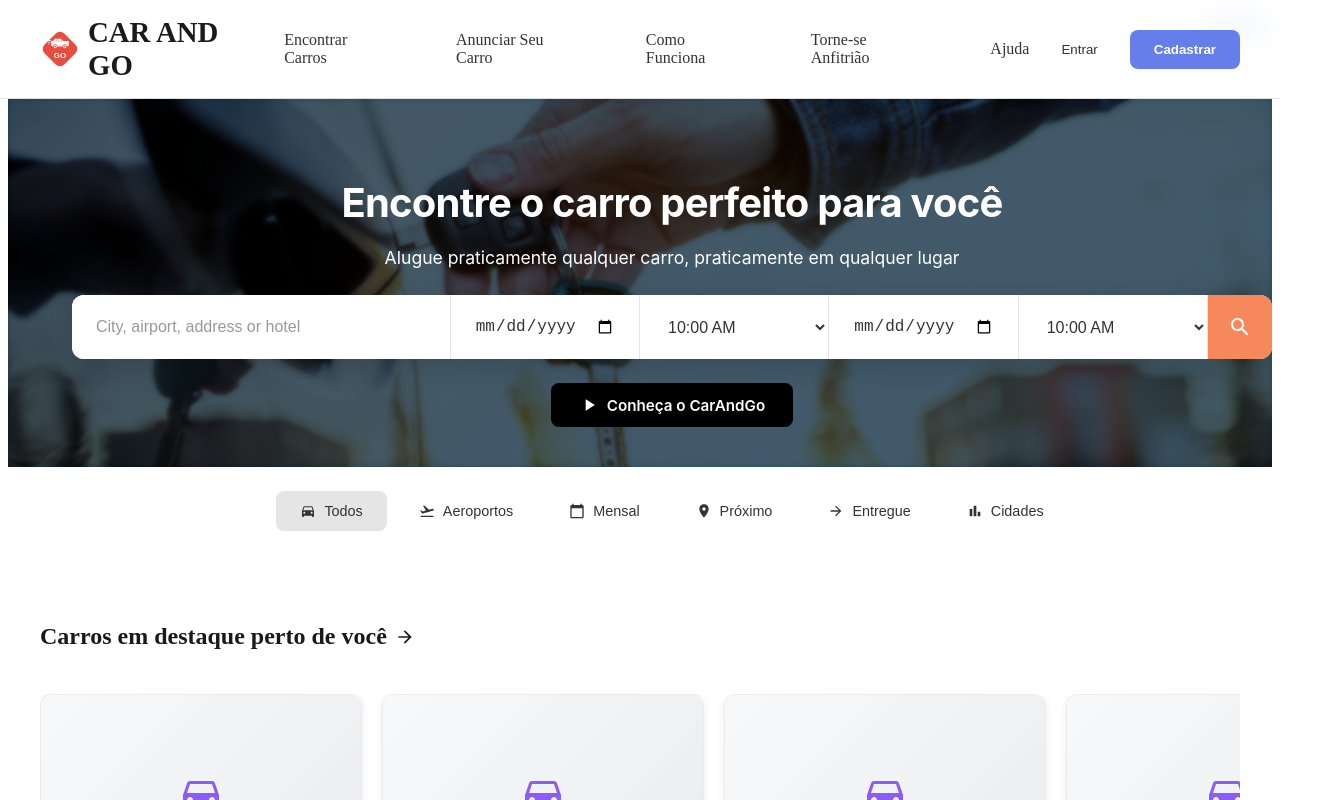
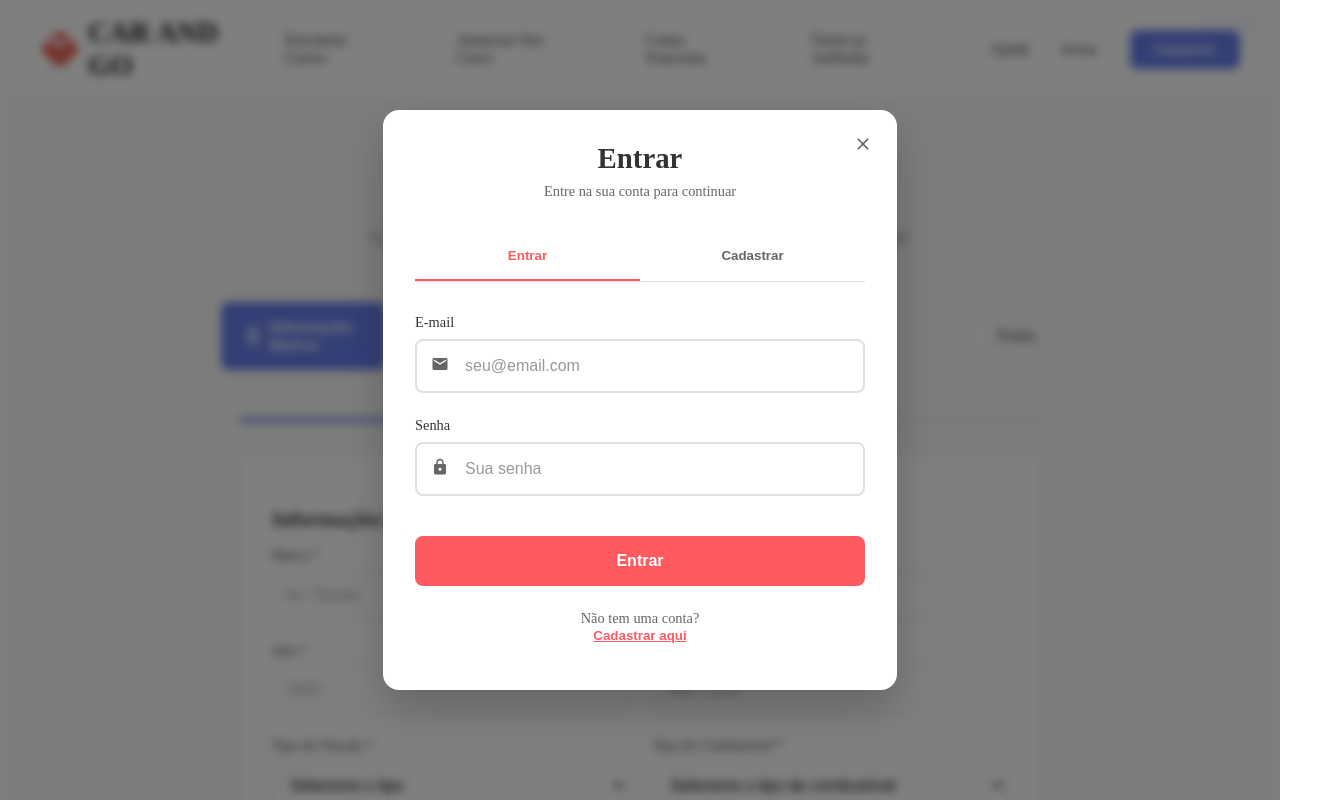
Before and after one commit to Gb6379/CarAndGoFrontend, a React app: page /list-vehicle in a window 1280 px wide. Before the commit this address led to /. Shown: the top 800 px of the page, 1336 px wide, since content can reach past the window. Built offline with nearby package versions, Linux system fonts and the light colour scheme; no server answers; the HTML template or start-up script is replaced by a standard one.

Commit message:
improvments

```diff
--- a/src/App.tsx
+++ b/src/App.tsx
@@ -89,26 +89,14 @@ function App() {
             </RouteGuard>
           } />
 
-          {/* Public vehicle browsing - accessible to all logged-in users */}
-          <Route path="/vehicles" element={
-            <RouteGuard allowedUserTypes={['lessee', 'lessor', 'both']}>
-              <VehicleListPage />
-            </RouteGuard>
-          } />
-          <Route path="/vehicle/:id" element={
-            <RouteGuard allowedUserTypes={['lessee', 'lessor', 'both']}>
-              <VehicleDetailPage />
-            </RouteGuard>
-          } />
+          {/* Public vehicle browsing - accessible to all users */}
+          <Route path="/vehicles" element={<VehicleListPage />} />
+          <Route path="/vehicle/:id" element={<VehicleDetailPage />} />
 
           {/* Lessee-only routes */}
 
           {/* Lessor-only routes */}
-          <Route path="/list-vehicle" element={
-            <RouteGuard allowedUserTypes={['lessor', 'both']} redirectTo="/vehicles">
-              <ListVehiclePage />
-            </RouteGuard>
-          } />
+          <Route path="/list-vehicle" element={<ListVehiclePage />} />
           <Route path="/vehicles/my" element={
             <RouteGuard allowedUserTypes={['lessor', 'both']} redirectTo="/vehicles">
               <MyCarsPage />
--- a/src/components/AuthModal.tsx
+++ b/src/components/AuthModal.tsx
@@ -8,6 +8,7 @@ interface AuthModalProps {
   isOpen: boolean;
   onClose: () => void;
   initialMode?: 'login' | 'register';
+  redirectOnSuccess?: string | null; // If null, don't redirect. If string, redirect to that path
 }
 
 const ModalOverlay = styled.div<{ isOpen: boolean }>`
@@ -225,7 +226,7 @@ const ErrorMessage = styled.div`
   border-left: 4px solid #c33;
 `;
 
-const AuthModal: React.FC<AuthModalProps> = ({ isOpen, onClose, initialMode = 'login' }) => {
+const AuthModal: React.FC<AuthModalProps> = ({ isOpen, onClose, initialMode = 'login', redirectOnSuccess = '/dashboard' }) => {
   const [mode, setMode] = useState<'login' | 'register'>(initialMode);
   const [loading, setLoading] = useState(false);
   const [error, setError] = useState('');
@@ -272,7 +273,9 @@ const AuthModal: React.FC<AuthModalProps> = ({ isOpen, onClose, initialMode = 'l
       localStorage.setItem('user', JSON.stringify(response.user));
 
       onClose();
-      navigate('/dashboard');
+      if (redirectOnSuccess) {
+        navigate(redirectOnSuccess);
+      }
     } catch (err: any) {
       setError(err.response?.data?.message || 'Falha no login. Tente novamente.');
     } finally {
@@ -294,7 +297,9 @@ const AuthModal: React.FC<AuthModalProps> = ({ isOpen, onClose, initialMode = 'l
       localStorage.setItem('user', JSON.stringify(response.user));
 
       onClose();
-      navigate('/dashboard');
+      if (redirectOnSuccess) {
+        navigate(redirectOnSuccess);
+      }
     } catch (err: any) {
       setError(err.response?.data?.message || 'Falha no cadastro. Tente novamente.');
     } finally {
--- a/src/pages/HomePage.tsx
+++ b/src/pages/HomePage.tsx
@@ -988,7 +988,7 @@ const HomePage: React.FC = () => {
           <HeroContent>
             <HeroTitle>Encontre o carro perfeito para você</HeroTitle>
             <HeroSubtitle>
-              Alugue praticamente qualquer carro, praticamente em qualquer lugar
+              Alugue qualquer carro, em qualquer lugar
             </HeroSubtitle>
             <SearchContainer>
             <SearchForm>
--- a/src/pages/ListVehiclePage.tsx
+++ b/src/pages/ListVehiclePage.tsx
@@ -6,6 +6,7 @@ import { MapContainer, TileLayer, Marker, useMapEvents } from 'react-leaflet';
 import L from 'leaflet';
 import 'leaflet/dist/leaflet.css';
 import { MyLocation, Location, Camera, Schedule, Map, Usb, Bluetooth, AirConditioning, Photo, Money } from '../components/IconSystem';
+import AuthModal from '../components/AuthModal';
 
 const Container = styled.div`
   max-width: 800px;
@@ -344,6 +345,8 @@ const ListVehiclePage: React.FC = () => {
   const [mapCenter, setMapCenter] = useState<[number, number]>([-23.5505, -46.6333]); // São Paulo default
   const [selectedLocation, setSelectedLocation] = useState<[number, number] | null>(null);
   const [gettingLocation, setGettingLocation] = useState(false);
+  const [isAuthModalOpen, setIsAuthModalOpen] = useState(false);
+  const [authModalMode, setAuthModalMode] = useState<'login' | 'register'>('login');
   const [formData, setFormData] = useState({
     // Basic Information
     make: '',
@@ -379,6 +382,28 @@ const ListVehiclePage: React.FC = () => {
     // Additional Info
     photos: [] as string[]
   });
+
+  // Check if user is logged in when page loads
+  useEffect(() => {
+    const isLoggedIn = !!localStorage.getItem('token');
+    if (!isLoggedIn) {
+      // Show login modal
+      setAuthModalMode('login');
+      setIsAuthModalOpen(true);
+    }
+  }, []);
+
+  // Check if user is logged in when modal closes
+  const handleModalClose = () => {
+    const isLoggedIn = !!localStorage.getItem('token');
+    if (!isLoggedIn) {
+      // If user closes modal without logging in, redirect to home
+      navigate('/');
+    } else {
+      // User logged in successfully, just close the modal
+      setIsAuthModalOpen(false);
+    }
+  };
 
   // Update map center when location changes
   useEffect(() => {
@@ -525,11 +550,14 @@ const ListVehiclePage: React.FC = () => {
         return;
       }
 
-      // Get user ID from localStorage or context
+      // Check if user is logged in
+      const isLoggedIn = !!localStorage.getItem('token');
       const user = JSON.parse(localStorage.getItem('user') || '{}');
 
-      if (!user.id) {
-        alert('Por favor, faça login para anunciar um veículo');
+      if (!isLoggedIn || !user.id) {
+        // Show login modal
+        setAuthModalMode('login');
+        setIsAuthModalOpen(true);
         setLoading(false);
         return;
       }
@@ -963,6 +991,12 @@ const ListVehiclePage: React.FC = () => {
           )}
         </ButtonGroup>
       </FormContainer>
+      <AuthModal
+        isOpen={isAuthModalOpen}
+        onClose={handleModalClose}
+        initialMode={authModalMode}
+        redirectOnSuccess={null}
+      />
     </Container>
   );
 };
--- a/src/pages/VehicleDetailPage.tsx
+++ b/src/pages/VehicleDetailPage.tsx
@@ -3,6 +3,7 @@ import styled from 'styled-components';
 import { useParams, useNavigate, useLocation } from 'react-router-dom';
 import { vehicleService } from '../services/authService';
 import { Electric, Car, LocationOn, Star, CheckCircle, Phone, Map, Lock, Shield, Usb, Bluetooth, AirConditioning } from '../components/IconSystem';
+import AuthModal from '../components/AuthModal';
 
 const Container = styled.div`
   max-width: 1200px;
@@ -415,6 +416,8 @@ const VehicleDetailPage: React.FC = () => {
     startDate: '',
     endDate: ''
   });
+  const [isAuthModalOpen, setIsAuthModalOpen] = useState(false);
+  const [authModalMode, setAuthModalMode] = useState<'login' | 'register'>('login');
 
   // Parse URL parameters for dates
   const searchParams = new URLSearchParams(location.search);
@@ -498,6 +501,16 @@ const VehicleDetailPage: React.FC = () => {
   };
 
   const handleBooking = () => {
+    // Check if user is logged in
+    const isLoggedIn = !!localStorage.getItem('token');
+
+    if (!isLoggedIn) {
+      // Show login modal
+      setAuthModalMode('login');
+      setIsAuthModalOpen(true);
+      return;
+    }
+
     // Navigate to booking page with vehicle and date info
     const params = new URLSearchParams({
       vehicleId: id || '',
@@ -771,6 +784,12 @@ const VehicleDetailPage: React.FC = () => {
           </HostSection>
         </RightColumn>
       </MainContent>
+
+      <AuthModal
+        isOpen={isAuthModalOpen}
+        onClose={() => setIsAuthModalOpen(false)}
+        initialMode={authModalMode}
+      />
     </Container>
   );
 };
```
